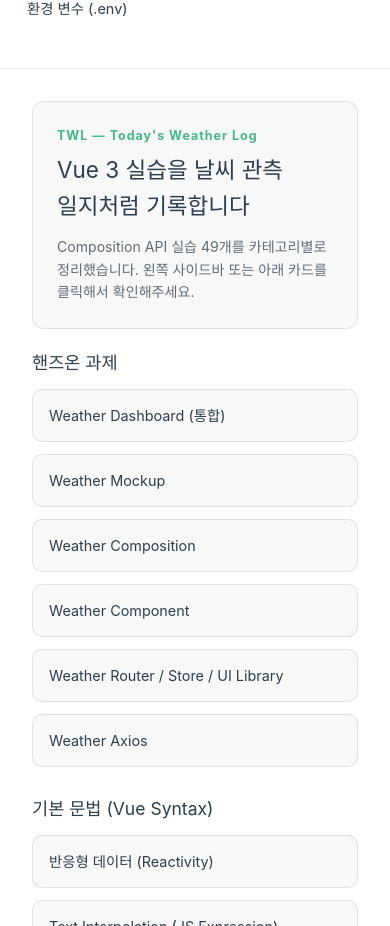
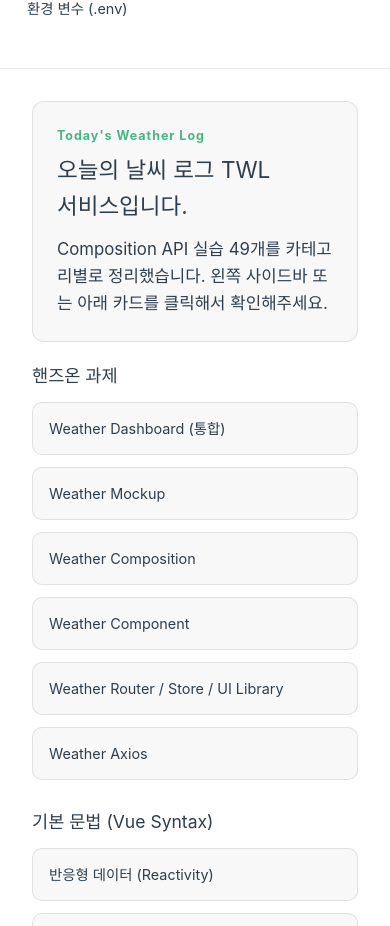
Before and after one commit to minsubyun1/skala-vue, a Vue app: page / in a window 390 px wide. Shown: the part 2519-3445 px from the top of the page. Built offline with nearby package versions, Linux system fonts and the light colour scheme.

Commit message:
fix: 모바일 폭에서 지도가 찌그러지는 flex 버그 수정

```diff
--- a/src/views/HomeView.vue
+++ b/src/views/HomeView.vue
@@ -7,9 +7,9 @@
 <template>
   <div class="home">
     <section class="hero practice-section">
-      <p class="eyebrow">TWL — Today's Weather Log</p>
-      <h2>Vue 3 실습을 날씨 관측 일지처럼 기록합니다</h2>
-      <p class="meta">
+      <p class="eyebrow">Today's Weather Log</p>
+      <h2>오늘의 날씨 로그 TWL 서비스입니다.</h2>
+      <p class="lede">
         Composition API 실습 {{ totalCount }}개를 카테고리별로 정리했습니다. 왼쪽 사이드바 또는
         아래 카드를 클릭해서 확인해주세요.
       </p>
--- a/src/views/WeatherAxiosView.vue
+++ b/src/views/WeatherAxiosView.vue
@@ -317,6 +317,7 @@
 .map-panel {
   flex: 1;
   min-width: 0;
+  min-height: 360px;
   border: 1px solid rgba(255, 255, 255, 0.15);
 }
 
@@ -404,6 +405,10 @@
     flex-direction: column;
   }
 
+  .map-panel {
+    width: 100%;
+  }
+
   .region-sidebar {
     width: 100%;
     max-height: none;
--- a/src/views/WeatherDashboardView.vue
+++ b/src/views/WeatherDashboardView.vue
@@ -605,6 +605,7 @@
 .leaflet-panel {
   flex: 1;
   min-width: 0;
+  min-height: 360px;
   border: 1px solid rgba(255, 255, 255, 0.15);
 }
 
@@ -708,6 +709,9 @@
   .map-layout {
     flex-direction: column;
   }
+  .leaflet-panel {
+    width: 100%;
+  }
   .region-sidebar {
     width: 100%;
     max-height: none;
```
